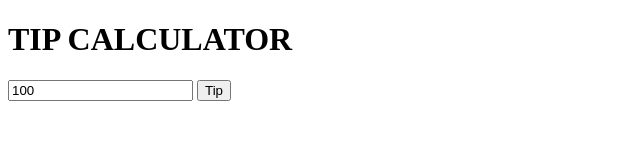
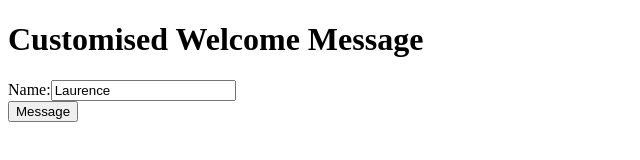
Before and after one commit to ashritha369/DOM-JS-Projects, a plain HTML site: page 1.Welcome-Message-Customised/Coding/index.html in a window 1280 px wide. Shown: the whole page, without its empty margins (0-640 px from the left). Drawn offline with Linux system fonts and the light colour scheme.

Commit message:
Practice project DOM: Output customised message based on user input name

```diff
--- a/tip-calculator/Coding/index.html
+++ b/1.Welcome-Message-Customised/Coding/index.html
@@ -7,11 +7,10 @@
     <title>Tip Calculator</title>
   </head>
   <body>
-    <h1>TIP CALCULATOR</h1>
-    <div class="output"></div>
-    <!-- value="100" is a default user value given  -->
-    <input type="number" value="100" />
-    <button type="button">Tip</button>
+    <h1>Customised Welcome Message</h1>
+    <div class="output">Name:<input type="text" value="Laurence" /></div>
+
+    <button type="button">Message</button>
     <script src="script.js"></script>
   </body>
 </html>
--- /dev/null
+++ b/1.Welcome-Message-Customised/Coding/script.js
@@ -0,0 +1,8 @@
+const button = document.querySelector("button");
+const output = document.querySelector(".output");
+const myName = document.querySelector("input");
+button.addEventListener("click", showMessage);
+
+function showMessage() {
+  output.innerHTML = "hello " + "welcome " + myName.value;
+}
```
Also changed, not shown: 1.Welcome-Message-Customised/Coding/style.css (added), 1.Welcome-Message-Customised/Imgs/1.png (renamed from tip-calculator/Imgs/1.png), 1.Welcome-Message-Customised/Imgs/2.png (renamed from tip-calculator/Imgs/2.png), tip-calculator/Coding/style.css (deleted).
